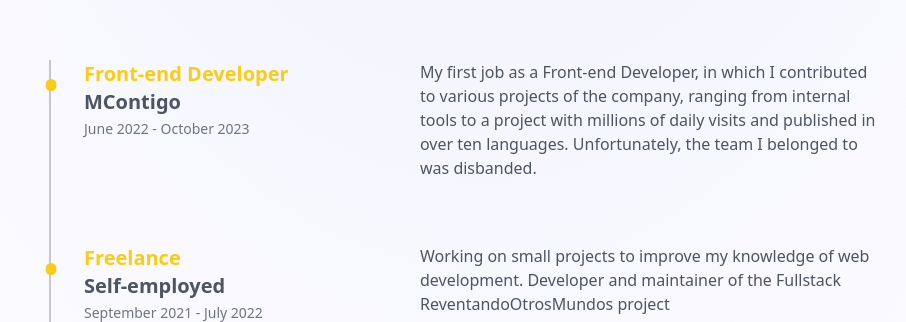
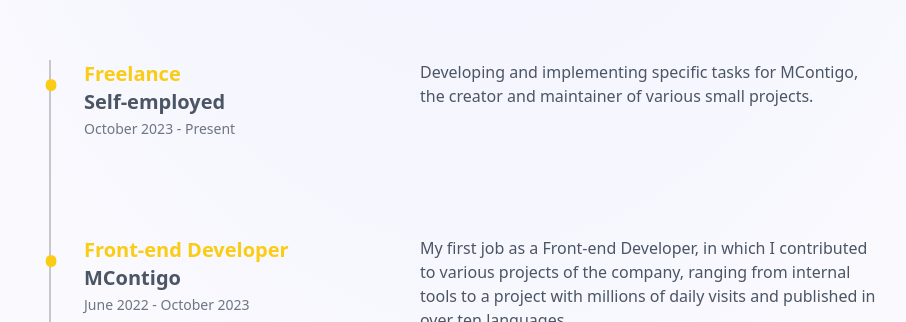
Before and after one commit to AguirreEze/portfolio2024, an Astro site: page /en in a window 1280 px wide. Shown: the part 630-952 px from the top of the page, without its empty margins (156-1062 px from the left). Built offline with nearby package versions, Linux system fonts and the light colour scheme; Astro itself is replaced by a stand-in of ours.

Commit message:
feat: updated experience

```diff
--- a/src/components/Experience.astro
+++ b/src/components/Experience.astro
@@ -7,6 +7,12 @@ const lang = getLangFromUrl(Astro.url);
 const t = useTranslations(lang);
 
 const EXPERIENCIE = [
+  {
+    date: t("exp[2].date"),
+    title: t("exp[2].title"),
+    company: t("exp[2].company"),
+    description: t("exp[2].description"),
+  },
   {
     date: t("exp[1].date"),
     title: t("exp[1].title"),
--- a/src/i18n/ui.ts
+++ b/src/i18n/ui.ts
@@ -31,7 +31,12 @@ export const languages = {
         'exp[1].title': 'Front-end Developer',
         'exp[1].date': 'June 2022 - October 2023',
         'exp[1].company': 'MContigo',
-        'exp[1].description': 'My first job as a Front-end Developer, in which I contributed to various projects of the company, ranging from internal tools to a project with millions of daily visits and published in over ten languages. Unfortunately, the team I belonged to was disbanded.',
+        'exp[1].description': 'My first job as a Front-end Developer, in which I contributed to various projects of the company, ranging from internal tools to a project with millions of daily visits and published in over ten languages.',
+
+        'exp[2].title': 'Freelance',
+        'exp[2].date': 'October 2023 - Present',
+        'exp[2].company': 'Self-employed',
+        'exp[2].description': 'Developing and implementing specific tasks for MContigo, the creator and maintainer of various small projects.',
 
         'project.code' : "Code",
         'project.production' : "Production",
@@ -83,7 +88,10 @@ export const languages = {
 
         'exp[1].title': 'Desarrollador Front-end',
         'exp[1].date': 'Junio 2022 - Octubre 2023',
-        'exp[1].description': 'Mi primer trabajo como Desarrollador Front-end, en el cual contribuí en varios proyectos de la empresa, desde herramientas de uso interno hasta un proyecto con millones de visitas diarias y publicado en más de diez idiomas. Lamentablemente, el equipo al cual pertenecía fue desarmado.',
+        'exp[1].description': 'Mi primer trabajo como Desarrollador Front-end, en el cual contribuí en varios proyectos de la empresa, desde herramientas de uso interno hasta un proyecto con millones de visitas diarias y publicado en más de diez idiomas.',
+
+        'exp[2].date': 'Octubre 2023 - Presente',
+        'exp[2].description': 'Desarrollando e implementando tareas específica para MContigo, creador y mantenedor de varios pequeños proyectos',
 
         'project.code' : "Código",
         'project.production' : "Producción",
```
